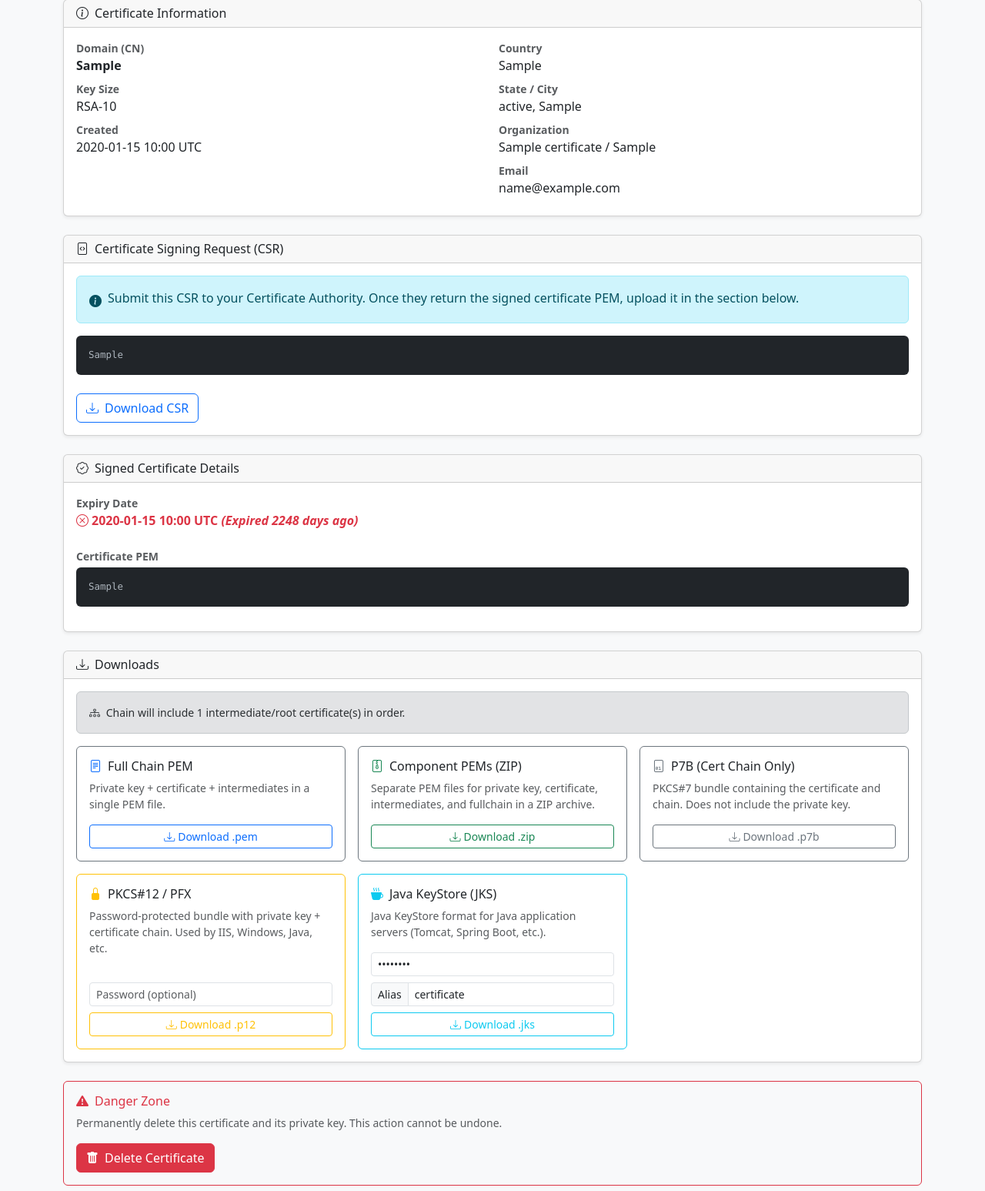
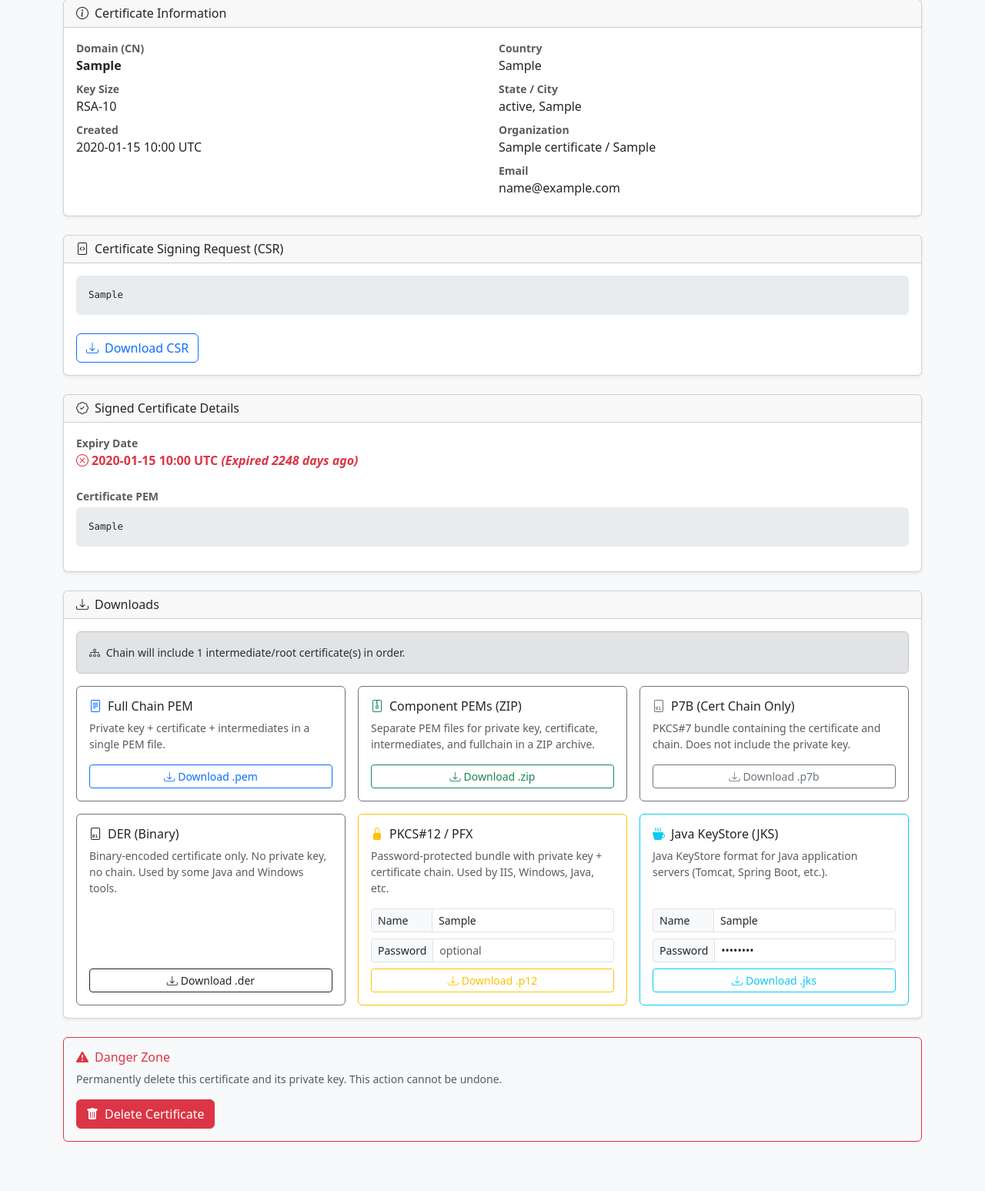
Before and after one commit to ideocentric/ssl-manager, a Flask app: page /certificates/1 in a window 1280 px wide. Shown: the part 152-1699 px from the top of the page at 77% size. Run offline with Flask 3, Linux system fonts and the light colour scheme; a user stored in the database is signed in; tables that the repository leaves empty hold one stand-in row (values such as "Sample post").

Commit message:
updated ui components.  added der export

```diff
--- a/app.py
+++ b/app.py
@@ -1,6 +1,7 @@
 import io
 import json
 import os
+import re
 import subprocess
 import tempfile
 from datetime import datetime, timezone
@@ -195,6 +196,16 @@ class Certificate(db.Model):
             return "active"
         return self.status
 
+    @property
+    def safe_domain(self) -> str:
+        """Domain name safe for use in filenames and keystore aliases.
+
+        Replaces wildcard prefix and any characters illegal in filenames:
+            *.example.com  →  star.example.com
+            www.example.com → www.example.com
+        """
+        return normalize_alias(self.domain)
+
 
 # ---------------------------------------------------------------------------
 # Crypto helpers
@@ -266,7 +277,20 @@ def parse_cert_expiry(cert_pem):
     return exp
 
 
-def create_pkcs12(cert_pem, key_pem, intermediates_pem_list, password):
+def normalize_alias(domain: str) -> str:
+    """Convert a domain name to a safe alias string.
+
+    Examples:
+        *.ideocentric.com  → star.ideocentric.com
+        www.example.com    → www.example.com
+    """
+    alias = domain.replace("*.", "star.").replace("*", "star")
+    alias = re.sub(r"[^a-zA-Z0-9.\-]", "-", alias)
+    alias = alias.strip("-")
+    return alias or "certificate"
+
+
+def create_pkcs12(cert_pem, key_pem, intermediates_pem_list, password, name=None):
     """Create PKCS#12 bundle. Returns bytes."""
     cert = x509.load_pem_x509_certificate(cert_pem.encode())
     key = serialization.load_pem_private_key(key_pem.encode(), password=None)
@@ -282,8 +306,11 @@ def create_pkcs12(cert_pem, key_pem, intermediates_pem_list, password):
     if isinstance(password, str):
         password = password.encode()
 
+    if isinstance(name, str):
+        name = name.encode()
+
     p12_bytes = pkcs12.serialize_key_and_certificates(
-        name=None,
+        name=name,
         key=key,
         cert=cert,
         cas=cas if cas else None,
@@ -761,7 +788,7 @@ def download_csr(cert_id):
         buf,
         mimetype="application/x-pem-file",
         as_attachment=True,
-        download_name=f"{cert.domain}.csr",
+        download_name=f"{cert.safe_domain}.csr",
     )
 
 
@@ -784,7 +811,7 @@ def download_fullchain(cert_id):
         buf,
         mimetype="application/x-pem-file",
         as_attachment=True,
-        download_name=f"{cert.domain}-fullchain.pem",
+        download_name=f"{cert.safe_domain}-fullchain.pem",
     )
 
 
@@ -810,7 +837,7 @@ def download_components(cert_id):
         buf,
         mimetype="application/zip",
         as_attachment=True,
-        download_name=f"{cert.domain}-certs.zip",
+        download_name=f"{cert.safe_domain}-certs.zip",
     )
 
 
@@ -822,13 +849,15 @@ def download_pkcs12(cert_id):
         flash("Certificate not yet signed.", "error")
         return redirect(url_for("certificate_detail", cert_id=cert_id))
 
-    password = request.form.get("password", "")
+    password      = request.form.get("password", "")
+    friendly_name = request.form.get("friendly_name", "").strip() or normalize_alias(cert.domain)
 
     intermediates = get_intermediates_ordered()
     intermediates_pems = [ic.pem_data for ic in intermediates]
 
     try:
-        p12_bytes = create_pkcs12(cert.signed_cert_pem, cert.private_key_pem, intermediates_pems, password)
+        p12_bytes = create_pkcs12(cert.signed_cert_pem, cert.private_key_pem, intermediates_pems, password,
+                                   name=friendly_name)
     except Exception as e:
         flash(f"Error creating PKCS#12: {e}", "error")
         return redirect(url_for("certificate_detail", cert_id=cert_id))
@@ -838,7 +867,7 @@ def download_pkcs12(cert_id):
         buf,
         mimetype="application/x-pkcs12",
         as_attachment=True,
-        download_name=f"{cert.domain}.p12",
+        download_name=f"{cert.safe_domain}.p12",
     )
 
 
@@ -851,7 +880,7 @@ def download_jks(cert_id):
         return redirect(url_for("certificate_detail", cert_id=cert_id))
 
     password = request.form.get("password", "changeit")
-    alias = request.form.get("alias", "certificate").strip() or "certificate"
+    alias = request.form.get("alias", "").strip() or normalize_alias(cert.domain)
 
     intermediates = get_intermediates_ordered()
     intermediates_pems = [ic.pem_data for ic in intermediates]
@@ -867,7 +896,7 @@ def download_jks(cert_id):
         buf,
         mimetype="application/octet-stream",
         as_attachment=True,
-        download_name=f"{cert.domain}.jks",
+        download_name=f"{cert.safe_domain}.jks",
     )
 
 
@@ -892,7 +921,26 @@ def download_p7b(cert_id):
         buf,
         mimetype="application/x-pkcs7-certificates",
         as_attachment=True,
-        download_name=f"{cert.domain}.p7b",
+        download_name=f"{cert.safe_domain}.p7b",
+    )
+
+
+@app.route("/certificates/<int:cert_id>/download/der")
+@login_required
+def download_der(cert_id):
+    cert = Certificate.query.get_or_404(cert_id)
+    if not cert.signed_cert_pem:
+        flash("Certificate not yet signed.", "error")
+        return redirect(url_for("certificate_detail", cert_id=cert_id))
+
+    x509_cert = x509.load_pem_x509_certificate(cert.signed_cert_pem.encode())
+    der_bytes = x509_cert.public_bytes(serialization.Encoding.DER)
+    buf = BytesIO(der_bytes)
+    return send_file(
+        buf,
+        mimetype="application/x-x509-ca-cert",
+        as_attachment=True,
+        download_name=f"{cert.safe_domain}.der",
     )
 
 
@@ -1040,4 +1088,4 @@ with app.app_context():
         db.session.commit()
 
 if __name__ == "__main__":
-    app.run(debug=True, host="0.0.0.0", port=5000)
+    app.run(debug=True, host="0.0.0.0", port=5001)
--- a/docker-compose.yml
+++ b/docker-compose.yml
@@ -2,7 +2,7 @@ services:
   ssl-manager:
     build: .
     ports:
-      - "5001:5000"
+      - "5001:5001"
     volumes:
       - ssl-manager-db:/app/instance
     environment:
--- a/templates/base.html
+++ b/templates/base.html
@@ -4,13 +4,18 @@
   <meta charset="UTF-8" />
   <meta name="viewport" content="width=device-width, initial-scale=1.0" />
   <title>SSL Certificate Manager</title>
+  <link rel="apple-touch-icon" sizes="180x180" href="{{ url_for('static', filename='apple-touch-icon.png') }}">
+  <link rel="icon" type="image/png" sizes="32x32"  href="{{ url_for('static', filename='favicon-32x32.png') }}">
+  <link rel="icon" type="image/png" sizes="16x16"  href="{{ url_for('static', filename='favicon-16x16.png') }}">
+  <link rel="shortcut icon"                         href="{{ url_for('static', filename='favicon.ico') }}">
+  <link rel="manifest"                              href="{{ url_for('static', filename='site.webmanifest') }}">
   <link rel="stylesheet" href="https://cdn.jsdelivr.net/npm/bootstrap@5.3.3/dist/css/bootstrap.min.css" />
   <link rel="stylesheet" href="https://cdn.jsdelivr.net/npm/bootstrap-icons@1.11.3/font/bootstrap-icons.min.css" />
   <style>
     html, body { height: 100%; }
     body { background-color: #f8f9fa; display: flex; flex-direction: column; min-height: 100vh; }
     .navbar-brand { font-weight: 700; letter-spacing: 0.5px; }
-    pre.pem-block { background: #212529; color: #adb5bd; border-radius: 6px; padding: 1rem; font-size: 0.78rem; white-space: pre-wrap; word-break: break-all; }
+    pre.pem-block { background: #e9ecef; color: #212529; border-radius: 6px; padding: 1rem; font-size: 0.78rem; white-space: pre-wrap; word-break: break-all; }
     .table th { background-color: #343a40; color: #fff; }
     footer { font-size: 0.85rem; margin-top: auto; }
     .section-card { margin-bottom: 1.5rem; }
--- a/templates/cert_detail.html
+++ b/templates/cert_detail.html
@@ -65,10 +65,12 @@
 <div class="card shadow-sm section-card">
   <div class="card-header"><h6 class="mb-0"><i class="bi bi-file-code me-2"></i>Certificate Signing Request (CSR)</h6></div>
   <div class="card-body">
+    {% if not cert.signed_cert_pem %}
     <div class="alert alert-info d-flex align-items-start mb-3">
       <i class="bi bi-info-circle-fill me-2 mt-1 flex-shrink-0"></i>
       <div>Submit this CSR to your Certificate Authority. Once they return the signed certificate PEM, upload it in the section below.</div>
     </div>
+    {% endif %}
     <pre class="pem-block">{{ cert.csr_pem }}</pre>
     <a href="{{ url_for('download_csr', cert_id=cert.id) }}" class="btn btn-outline-primary mt-2">
       <i class="bi bi-download me-2"></i>Download CSR
@@ -189,6 +191,19 @@
         </div>
       </div>
 
+      <!-- DER -->
+      <div class="col-md-6 col-lg-4">
+        <div class="card h-100 border-secondary">
+          <div class="card-body d-flex flex-column">
+            <h6 class="card-title"><i class="bi bi-file-binary me-2 text-dark"></i>DER (Binary)</h6>
+            <p class="card-text text-muted small flex-grow-1">Binary-encoded certificate only. No private key, no chain. Used by some Java and Windows tools.</p>
+            <a href="{{ url_for('download_der', cert_id=cert.id) }}" class="btn btn-outline-dark btn-sm">
+              <i class="bi bi-download me-1"></i>Download .der
+            </a>
+          </div>
+        </div>
+      </div>
+
       <!-- PKCS#12 -->
       <div class="col-md-6 col-lg-4">
         <div class="card h-100 border-warning">
@@ -197,7 +212,15 @@
             <p class="card-text text-muted small flex-grow-1">Password-protected bundle with private key + certificate chain. Used by IIS, Windows, Java, etc.</p>
             <form method="post" action="{{ url_for('download_pkcs12', cert_id=cert.id) }}" class="mt-auto">
               <div class="input-group input-group-sm mb-2">
-                <input type="password" name="password" class="form-control" placeholder="Password (optional)" />
+                <span class="input-group-text" style="min-width:5rem;">Name</span>
+                <input type="text" name="friendly_name" class="form-control"
+                       value="{{ cert.safe_domain }}"
+                       placeholder="friendly name"
+                       onblur="this.value=this.value.trim()" />
+              </div>
+              <div class="input-group input-group-sm mb-2">
+                <span class="input-group-text" style="min-width:5rem;">Password</span>
+                <input type="password" name="password" class="form-control" placeholder="optional" />
               </div>
               <button type="submit" class="btn btn-outline-warning btn-sm w-100">
                 <i class="bi bi-download me-1"></i>Download .p12
@@ -215,11 +238,15 @@
             <p class="card-text text-muted small flex-grow-1">Java KeyStore format for Java application servers (Tomcat, Spring Boot, etc.).</p>
             <form method="post" action="{{ url_for('download_jks', cert_id=cert.id) }}" class="mt-auto">
               <div class="input-group input-group-sm mb-2">
-                <input type="password" name="password" class="form-control" placeholder="Store password" value="changeit" />
+                <span class="input-group-text" style="min-width:5rem;">Name</span>
+                <input type="text" name="alias" class="form-control"
+                       value="{{ cert.safe_domain }}"
+                       placeholder="certificate"
+                       onblur="this.value=this.value.trim()" />
               </div>
               <div class="input-group input-group-sm mb-2">
-                <span class="input-group-text">Alias</span>
-                <input type="text" name="alias" class="form-control" value="certificate" placeholder="certificate" />
+                <span class="input-group-text" style="min-width:5rem;">Password</span>
+                <input type="password" name="password" class="form-control" placeholder="changeit" value="changeit" />
               </div>
               <button type="submit" class="btn btn-outline-info btn-sm w-100">
                 <i class="bi bi-download me-1"></i>Download .jks
--- a/templates/intermediate_form.html
+++ b/templates/intermediate_form.html
@@ -27,7 +27,8 @@
             <label class="form-label fw-semibold">Certificate Name <span class="text-danger">*</span></label>
             <input type="text" name="name" class="form-control" required
                    value="{{ cert.name if cert else '' }}"
-                   placeholder="e.g., My Intermediate CA, Let's Encrypt R3, DigiCert CA" />
+                   placeholder="e.g., My Intermediate CA, Let's Encrypt R3, DigiCert CA"
+                   onblur="this.value=this.value.trim()" />
             <div class="form-text">A descriptive name to identify this certificate.</div>
           </div>
 
--- a/templates/user_form.html
+++ b/templates/user_form.html
@@ -25,14 +25,16 @@
             <label class="form-label" for="username">Username</label>
             <input id="username" name="username" type="text"
                    class="form-control" required
-                   value="{{ user.username if user else request.form.get('username', '') }}">
+                   value="{{ user.username if user else request.form.get('username', '') }}"
+                   onblur="this.value=this.value.trim()">
           </div>
 
           <div class="mb-3">
             <label class="form-label" for="email">Email</label>
             <input id="email" name="email" type="email"
                    class="form-control" required
-                   value="{{ user.email if user else request.form.get('email', '') }}">
+                   value="{{ user.email if user else request.form.get('email', '') }}"
+                   onblur="this.value=this.value.trim()">
           </div>
 
           <div class="mb-3">
```
Also changed, not shown: dev_ca.py (+4 -3 lines), templates/settings.html (+12 -6 lines), test_app.py (+51 -0 lines), README.md, static/site.webmanifest (added), 3 other files.
